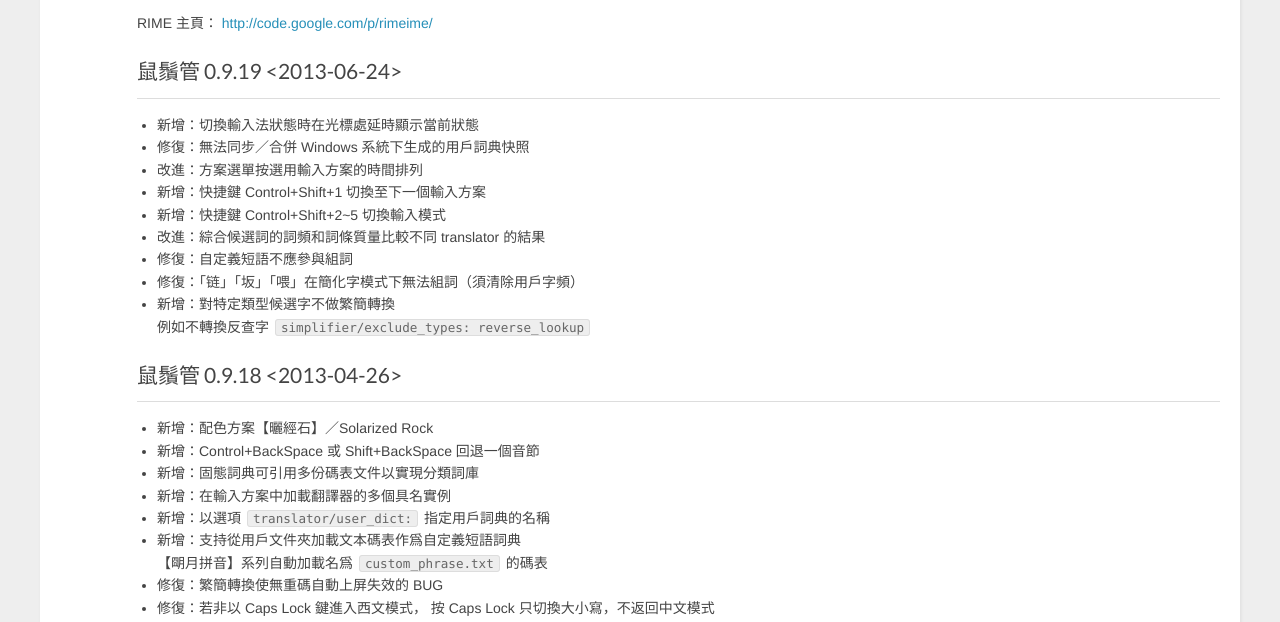
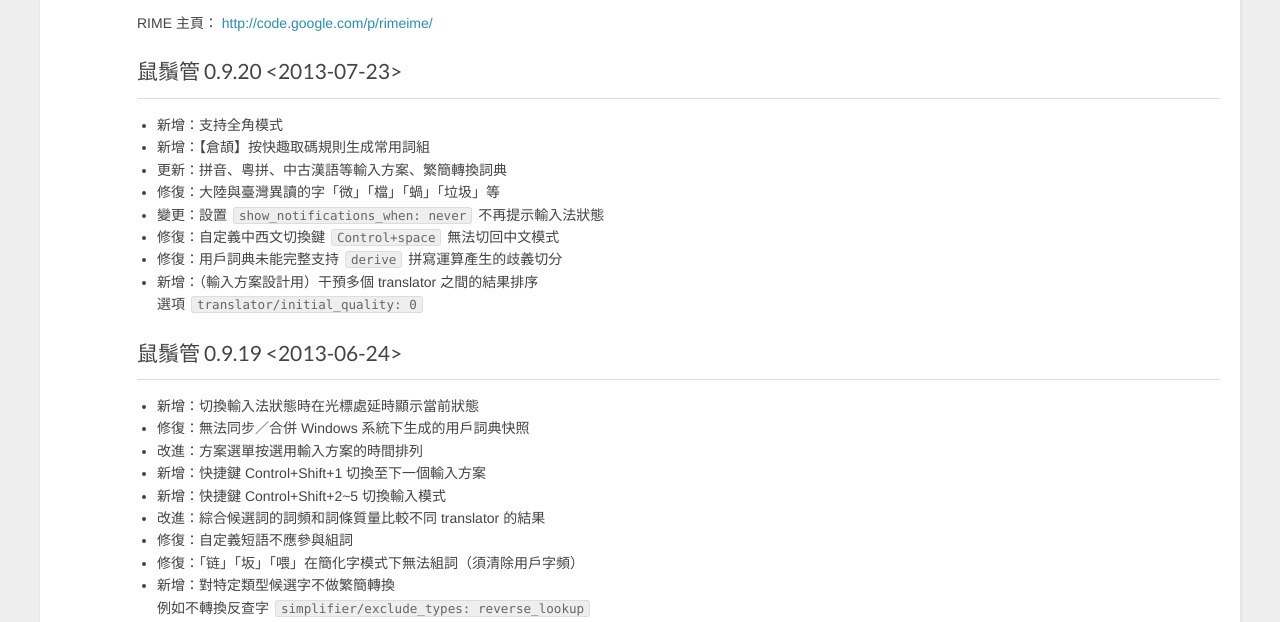
Before and after one commit to iomato/rimeime.github.io, a plain HTML site: page squirrel-update/index.html in a window 1280 px wide. Shown: the part 59-681 px from the top of the page. Drawn offline with nearby package versions, Linux system fonts and the light colour scheme.

Commit message:
Site updated: Tue Jul 23 2013 16:19:55 GMT+0800 (CST)

```diff
--- a/squirrel-update/index.html
+++ b/squirrel-update/index.html
@@ -46,6 +46,18 @@
     <div class="entry">
 
         <p>RIME 主頁： <a href="http://code.google.com/p/rimeime/">http://code.google.com/p/rimeime/</a></p>
+<h2>鼠鬚管 0.9.20 <2013-07-23></h2>
+<ul>
+<li>新增：支持全角模式</li>
+<li>新增：【倉頡】按快趣取碼規則生成常用詞組</li>
+<li>更新：拼音、粵拼、中古漢語等輸入方案、繁簡轉換詞典</li>
+<li>修復：大陸與臺灣異讀的字「微」「檔」「蝸」「垃圾」等</li>
+<li>變更：設置 <code>show_notifications_when: never</code> 不再提示輸入法狀態</li>
+<li>修復：自定義中西文切換鍵 <code>Control+space</code> 無法切回中文模式</li>
+<li>修復：用戶詞典未能完整支持 <code>derive</code> 拼寫運算產生的歧義切分</li>
+<li>新增：（輸入方案設計用）干預多個 translator 之間的結果排序<br/>
+選項 <code>translator/initial_quality: 0</code></li>
+</ul>
 <h2>鼠鬚管 0.9.19 <2013-06-24></h2>
 <ul>
 <li>新增：切換輸入法狀態時在光標處延時顯示當前狀態</li>
```
Also changed, not shown: squirrel-update/appcast.xml (+6 -6 lines).
